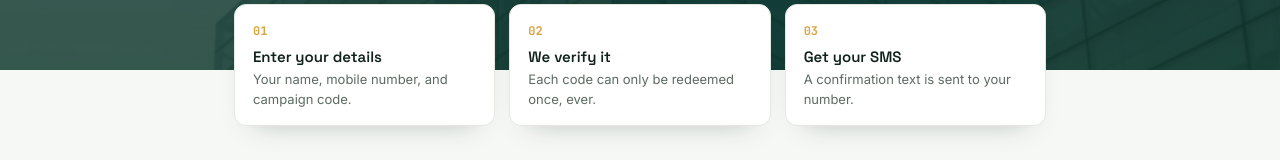
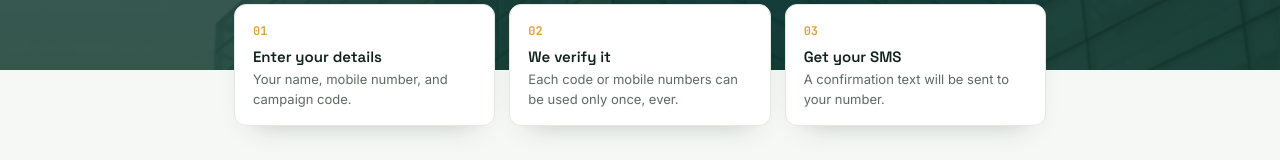
Before and after one commit to himel-official/Campaign-Website-Demo, a Next.js app: page / in a window 1280 px wide. Shown: the part 319-479 px from the top of the page. Built offline with nearby package versions, Linux system fonts and the light colour scheme.

Commit message:
Update page.js

```diff
--- a/app/page.js
+++ b/app/page.js
@@ -19,11 +19,11 @@ const COPY = {
     },
     {
       title: "We verify it",
-      desc: "Each code can only be redeemed once, ever.",
+      desc: "Each code or mobile numbers can be used only once, ever.",
     },
     {
       title: "Get your SMS",
-      desc: "A confirmation text is sent to your number.",
+      desc: "A confirmation text will be sent to your number.",
     },
   ],
 
@@ -38,7 +38,7 @@ const COPY = {
   submittingLabel: "Verifying...",
 
   footerNote:
-    "Each code can be used only once. Contact the campaign helpline 01518907160 if you run into any issues.\nDeveloped by Himel Mahmud ♞",
+    "Each code can be used only once. Contact the campaign helpline 01518907160 if you run into any issues.\n\nDeveloped by Himel Mahmud ♞",
   incompleteCodeTitle: "Code incomplete",
   incompleteCodeDetail: "Please enter the full 10-digit code.",
   verifyFailedTitle: "Verification failed",
```
